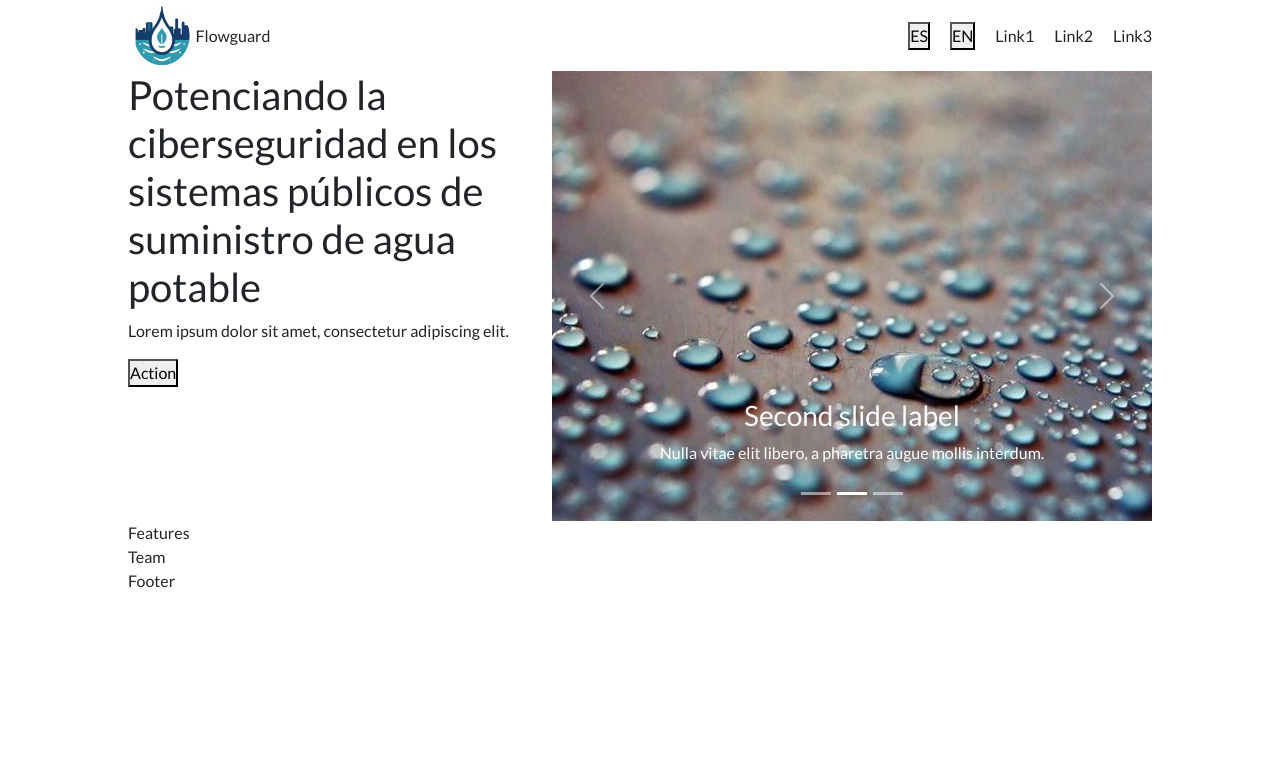
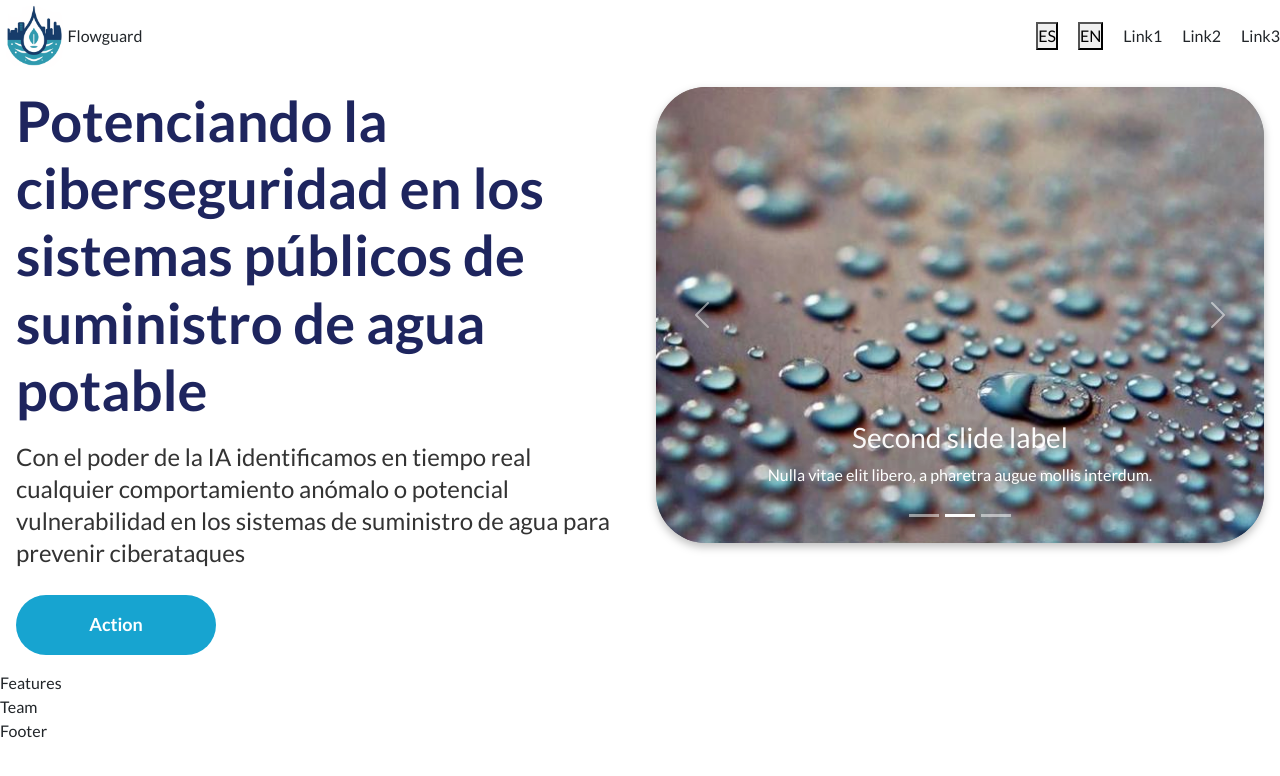
Before and after one commit to telcash/flowguard_frontend, a React (Create React App) app: page / in a window 1280 px wide. Shown: the top 776 px of the page. Built offline with nearby package versions, Linux system fonts and the light colour scheme.

Commit message:
Agregados estilos a Hero Section y Main Slider

```diff
--- a/src/App.css
+++ b/src/App.css
@@ -12,5 +12,5 @@ a {
 
 .App {
     margin: 0 auto;
-    max-width: 1024px;
+    max-width: 1440px;
 }
--- a/src/components/main-slider/MainSlider.jsx
+++ b/src/components/main-slider/MainSlider.jsx
@@ -7,7 +7,7 @@ const MainSlider = () => {
     return (
         <div className="fg__mainSlider">
             <Carousel fade>
-                <Carousel.Item>
+                <Carousel.Item className="fg__mainSlider-item">
                     <img src={dummyImg} alt="dummy" />
                     <Carousel.Caption>
                         <h3>First slide label</h3>
--- a/src/components/main-slider/main-slider.css
+++ b/src/components/main-slider/main-slider.css
@@ -1,5 +1,10 @@
 .fg__mainSlider {
-    display: flex;
-    justify-content: center;
-    align-items: center;
+    width: 100%;
+    filter: drop-shadow(0px 4px 4px rgba(0, 0, 0, 0.25));
 }
+
+
+img {
+    width: 100%;
+    border-radius: 50px;
+}
--- a/src/containers/hero-section/HeroSection.jsx
+++ b/src/containers/hero-section/HeroSection.jsx
@@ -8,14 +8,14 @@ const HeroSection = () => {
     return (
         <div className="fg__hero">
             <div className="fg__hero-container">
-                <div className="fg__hero-container-info">
+                <div className="fg__hero-container_info">
                     <h1>{t("header.tagline")}</h1>
                     <p>{t("header.description")}</p>
-                    <div className="fg__hero-container-info_actions">
+                    <div className="fg__hero-container_info-actions">
                         <button>Action</button>
                     </div>
                 </div>
-                <div className="fg__hero-container-slider">
+                <div className="fg__hero-container_slider">
                     <MainSlider></MainSlider>
                 </div>
             </div>
--- a/src/containers/hero-section/hero-section.css
+++ b/src/containers/hero-section/hero-section.css
@@ -1,4 +1,5 @@
 .fg__hero {
+    width: 100%;
     display: flex;
     justify-content: center;
     align-items: center;
@@ -6,14 +7,49 @@
 
 .fg__hero-container {
     display: flex;
-    max-width: 1440px;
-    width: 100%;
 }
 
-.fg__hero-container-info {
+.fg__hero-container_info {
+    flex: 50%;
+    padding: 1rem;
+    display: flex;
+    flex-direction: column;
+    row-gap: 10px;
+}
+
+.fg__hero-container_info h1{
+    color: #1E255E;
+    font-size: 56px;
+    font-weight: 700;
+    flex: 1;
+    padding-right: 2rem;
+}
+
+.fg__hero-container_info p {
+    color: #333;
+    font-size: 24px;
+    font-weight: 400;
+    line-height: 32px;
     flex: 1;
 }
 
-.fg__hero-container-slider {
+.fg__hero-container_info-actions {
     flex: 1;
 }
+
+.fg__hero-container_info-actions button {
+    width: 200px;
+    height: 60px;
+    border-radius: 50px;
+    background-color: #17A4D0;
+    color: #fff;
+    text-align: center;
+    font-size: 18px;
+    font-weight: 700;
+    border: none;
+}
+
+.fg__hero-container_slider {
+    flex: 50%;
+    padding: 1rem;
+}
--- a/src/containers/main-nav/main-nav.css
+++ b/src/containers/main-nav/main-nav.css
@@ -2,12 +2,12 @@
     display: flex;
     justify-content: center;
     align-items: center;
+    width: 100%;
 }
 
 .fg__mainnav-container {
+    width: 100%;
     display: flex;
-    max-width: 1440px;
-    width: 100%;
     justify-content: flex-start;
     align-items: center;
 }
--- a/src/translations/en/global.json
+++ b/src/translations/en/global.json
@@ -1,5 +1,6 @@
 {
     "header": {
-        "tagline": "Empowering cybersecurity in public drinking water supply systems"
+        "tagline": "Empowering cybersecurity in public drinking water supply systems",
+        "description": "With the power of AI we identify in real time any anomalous behavior or potential vulnerability in the water supply systems to prevent cyberattacks"
     }
 }
--- a/src/translations/es/global.json
+++ b/src/translations/es/global.json
@@ -6,6 +6,6 @@
             "link3": "Link3"
         },
         "tagline": "Potenciando la ciberseguridad en los sistemas públicos de suministro de agua potable",
-        "description": "Lorem ipsum dolor sit amet, consectetur adipiscing elit."
+        "description": "Con el poder de la IA identificamos en tiempo real cualquier comportamiento anómalo o potencial vulnerabilidad en los sistemas de suministro de agua para prevenir ciberataques"
     }
 }
```
